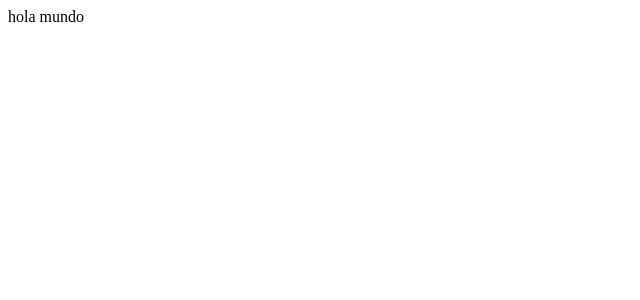
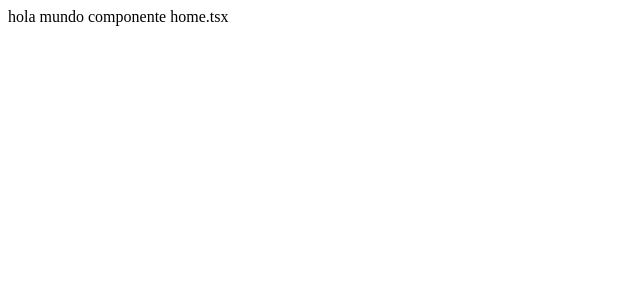
Before and after one commit to EdwinDev99/react-ts-ejercicios, a React (Vite) app in the folder 16-react-router/: page / in a window 1280 px wide. Shown: the top 300 px of the page, without its empty margins (0-640 px from the left). Built offline with nearby package versions, Linux system fonts and the light colour scheme.

Commit message:
configuration and structure

```diff
--- a/16-react-router/package.json
+++ b/16-react-router/package.json
@@ -11,7 +11,8 @@
   },
   "dependencies": {
     "react": "^19.1.1",
-    "react-dom": "^19.1.1"
+    "react-dom": "^19.1.1",
+    "react-router-dom": "^6.23.1"
   },
   "devDependencies": {
     "@eslint/js": "^9.33.0",
--- a/16-react-router/src/App.tsx
+++ /dev/null
@@ -1,7 +0,0 @@
-import "./App.css";
-
-function App() {
-  return <>hola mundo</>;
-}
-
-export default App;
--- a/16-react-router/src/main.tsx
+++ b/16-react-router/src/main.tsx
@@ -1,9 +1,10 @@
 import { StrictMode } from "react";
 import { createRoot } from "react-dom/client";
-import App from "./App.tsx";
+import { RouterProvider } from "react-router-dom";
+import router from "./pages";
 
 createRoot(document.getElementById("root")!).render(
   <StrictMode>
-    <App />
+    <RouterProvider router={router} />
   </StrictMode>
 );
--- /dev/null
+++ b/16-react-router/src/pages/Home.tsx
@@ -0,0 +1,5 @@
+function Home() {
+  return <>hola mundo componente home.tsx</>;
+}
+
+export default Home;
--- /dev/null
+++ b/16-react-router/src/pages/index.tsx
@@ -0,0 +1,15 @@
+import { createBrowserRouter } from "react-router-dom";
+import Home from "./Home";
+
+const router = createBrowserRouter([
+  {
+    path: "/",
+    element: <Home />,
+  },
+  {
+    path: "/productos",
+    element: <>Productos</>,
+  },
+]);
+
+export default router;
```
Also changed, not shown: 1 other file (tests, documents, lock files or other folders).
